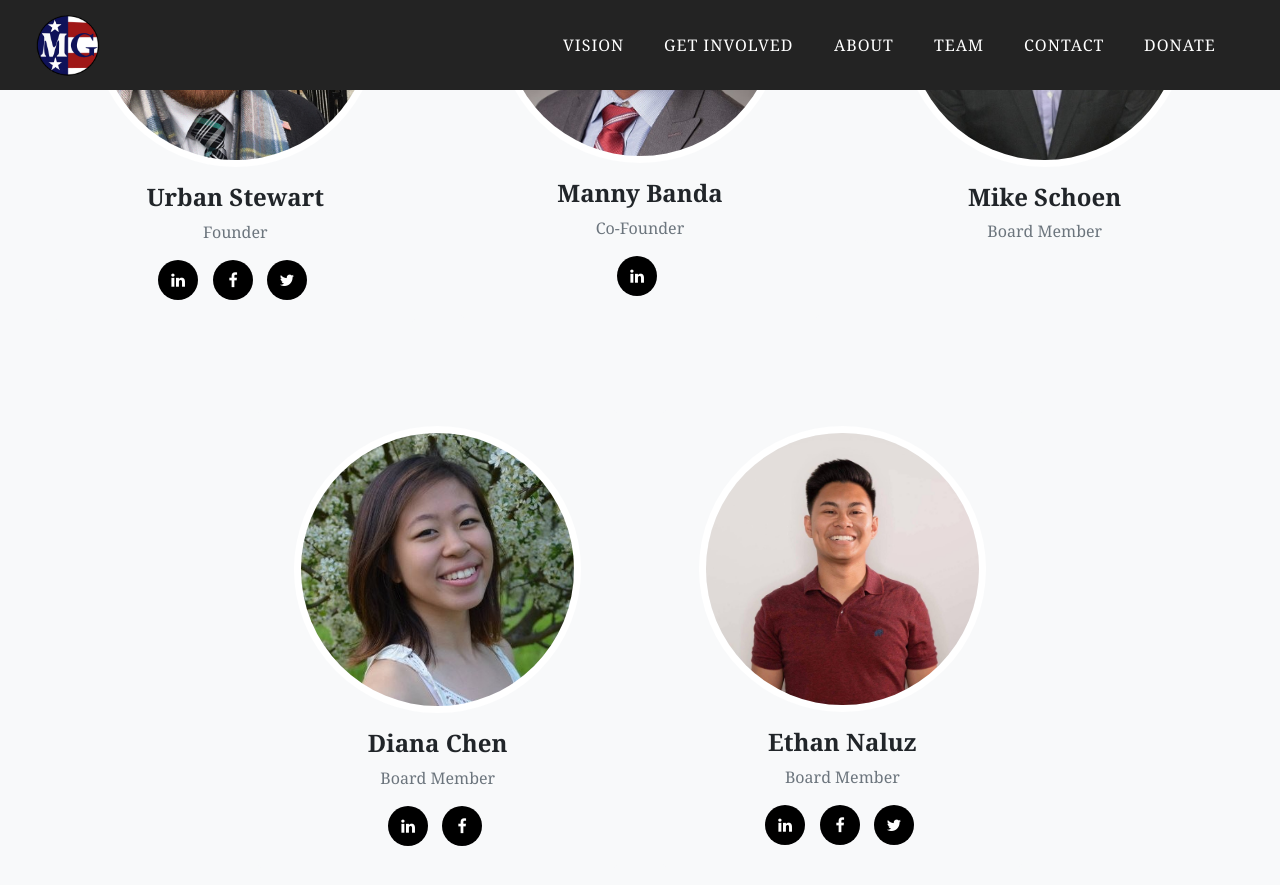
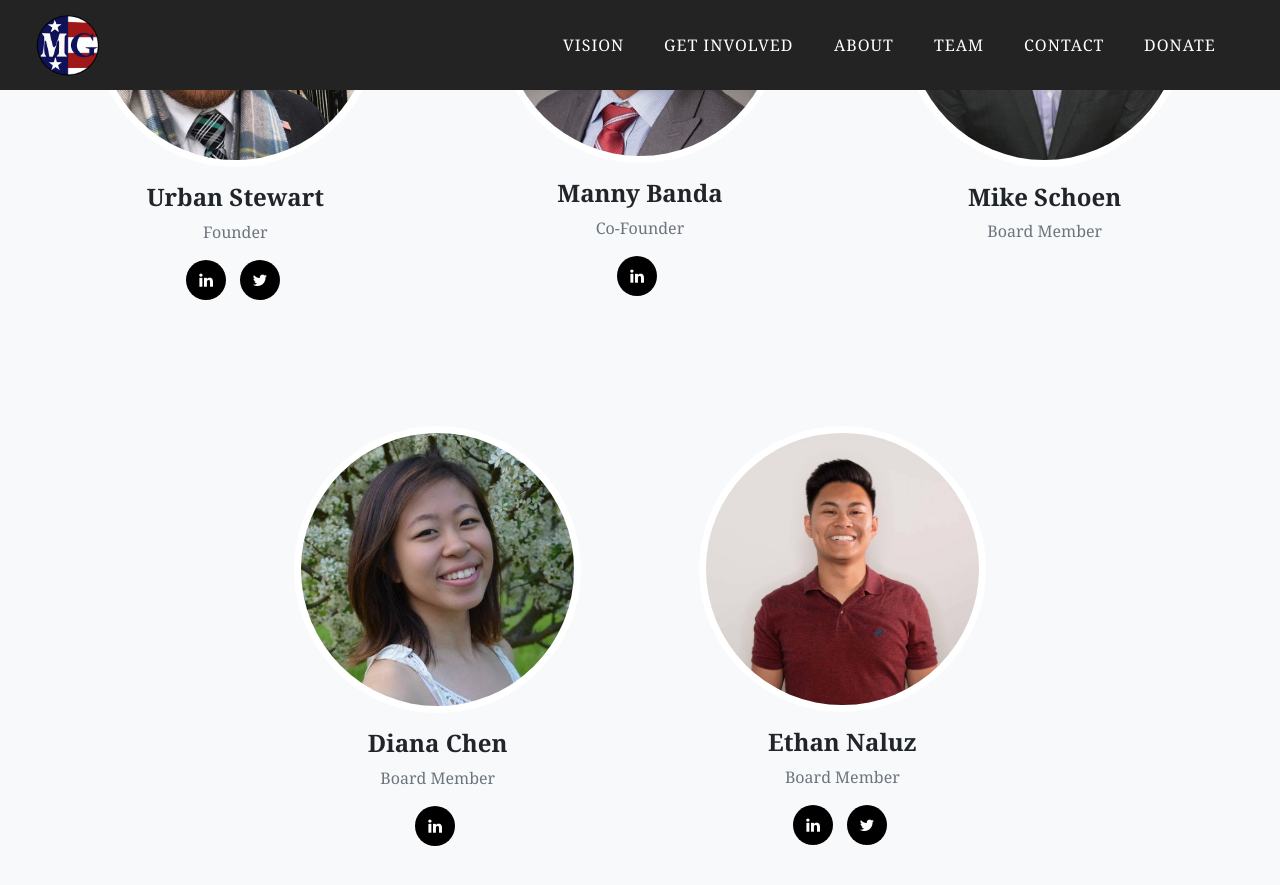
Before and after one commit to MyGovUSA/mygovusa.github.io, a Jekyll site: the page index.html, which Jekyll copies as it is, in a window 1280 px wide and 900 px high, scrolled down 3751 px. Shown: the top 885 px of the window. Built offline with Jekyll 4.4.1, drawn with Linux system fonts in a browser that asks for light colours; nearby versions of some CDN libraries.

Commit message:
Removed Facebook links from page

```diff
--- a/index.html
+++ b/index.html
@@ -205,11 +205,6 @@
 							</a>
 						</li>
 						<li>
-							<a target="_blank" href="https://www.facebook.com/urbanstewart">
-								<i class="fa fa-facebook"></i>
-							</a>
-						</li>
-						<li>
 							<a target="_blank" href="https://twitter.com/MyGovUSA2016">
 								<i class="fa fa-twitter"></i>
 							</a>
@@ -249,11 +244,6 @@
 								<i class="fa fa-linkedin"></i>
 							</a>
 						</li>
-						<li>
-							<a target="_blank" href="https://www.facebook.com/DianaKChen?fb_dtsg_ag=Adz0neAV7u2WS8EjjxA8cHQ6IjCW5bBqnrTLiucCl2lZ5A%3AAdxZ6x_aOeSyQB1260tKp3rxwcG0xU6x-wsFc6XqOHFopw">
-								<i class="fa fa-facebook"></i>
-							</a>
-						</li>
 					</ul>
 				</div>
 			</div>
@@ -266,11 +256,6 @@
 						<li>
 							<a target="_blank" href="https://www.linkedin.com/in/ethannaluz">
 								<i class="fa fa-linkedin"></i>
-							</a>
-						</li>
-						<li>
-							<a target="_blank" href="https://www.facebook.com/ethangabrielnaluz">
-								<i class="fa fa-facebook"></i>
 							</a>
 						</li>
 						<li>
@@ -312,12 +297,12 @@
 					<li>
 						<a target="_blank" href="https://twitter.com/MyGovUSA2016/"><i class="fa fa-twitter"></i></a>
 					</li>
-					<li>
+					<!-- <li>
 						<a target="_blank" href="https://www.facebook.com/MyGovUSA/"><i class="fa fa-facebook"></i></a>
 					</li>
 					<li>
 						<a target="_blank" href="https://github.com/MyGovUSA"><i class="fa fa-github"></i></a>
-					</li>
+					</li> -->
 				</ul>
 				<a target="_blank" class="footer-links" href="#">Privacy Policy</a>
 				<a target="_blank" class="footer-links" href="#">Terms of Use</a>
```
Also changed, not shown: 1 other file.
